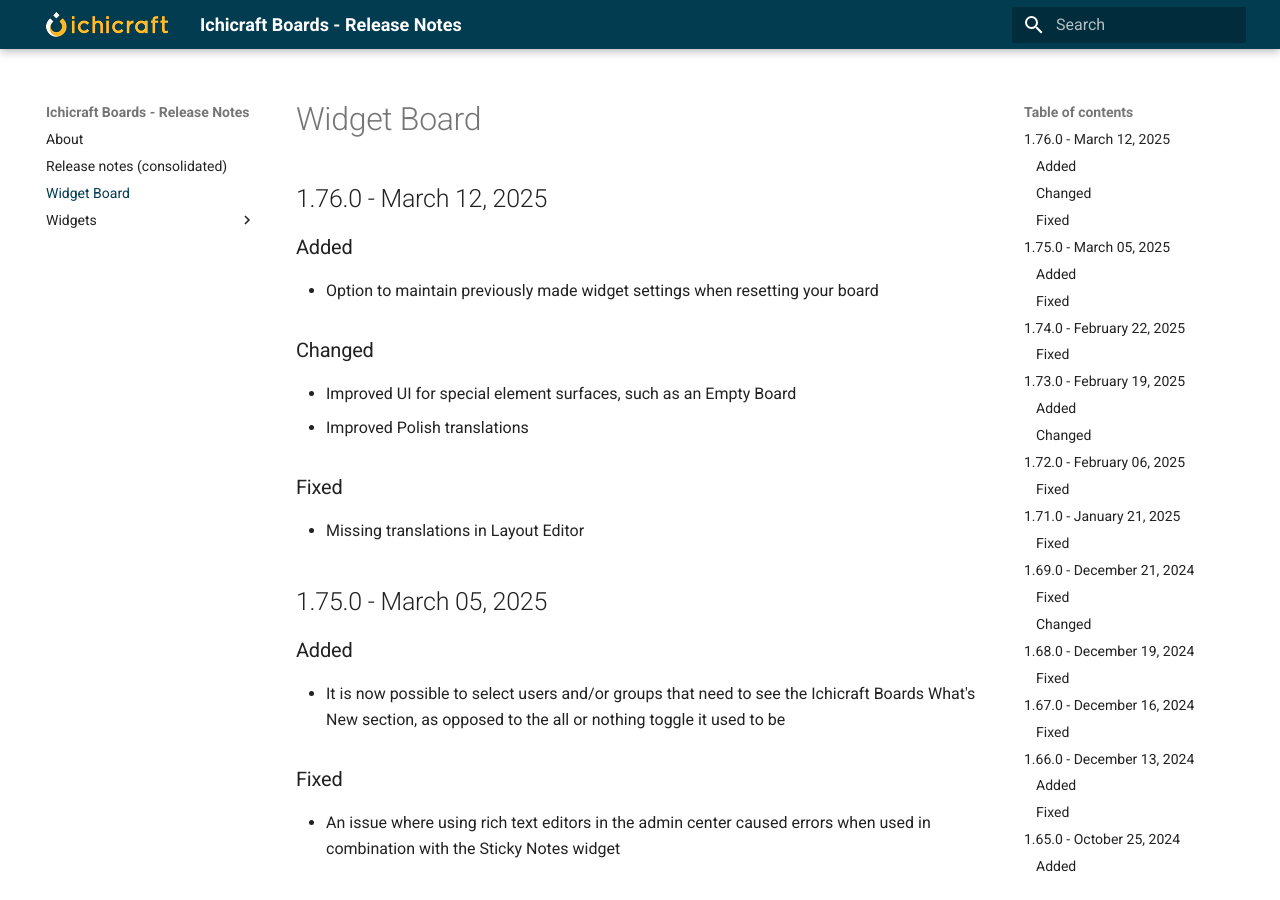
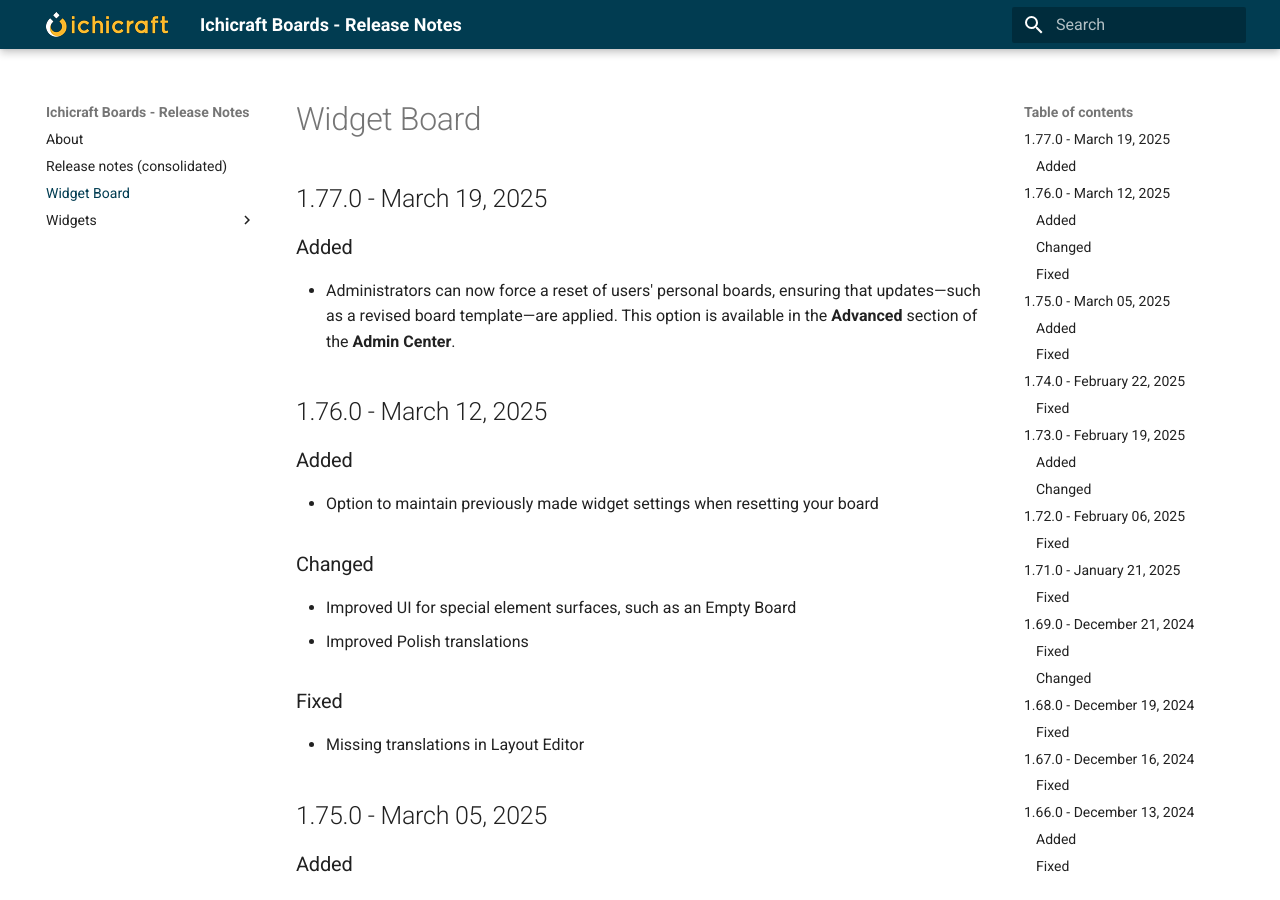
Before and after one commit to ichicraft/widgets-docs, an MkDocs documentation site: the page built from docs/Widget Board.md, in a window 1280 px wide and 900 px high. Built offline with MkDocs 1.6.1 and Material for MkDocs 9.7.7, drawn with Linux system fonts in a browser that asks for light colours.

```diff
--- a/docs/Widget Board.md
+++ b/docs/Widget Board.md
@@ -1,3 +1,8 @@
+## 1.77.0 - March 19, 2025
+
+### Added
+- Administrators can now force a reset of users&#x27; personal boards, ensuring that updates—such as a revised board template—are applied. This option is available in the **Advanced** section of the **Admin Center**.
+
 ## 1.76.0 - March 12, 2025
 
 ### Added
```
Also changed, not shown: docs/Release-notes-(consolidated).md (+5 -0 lines).
